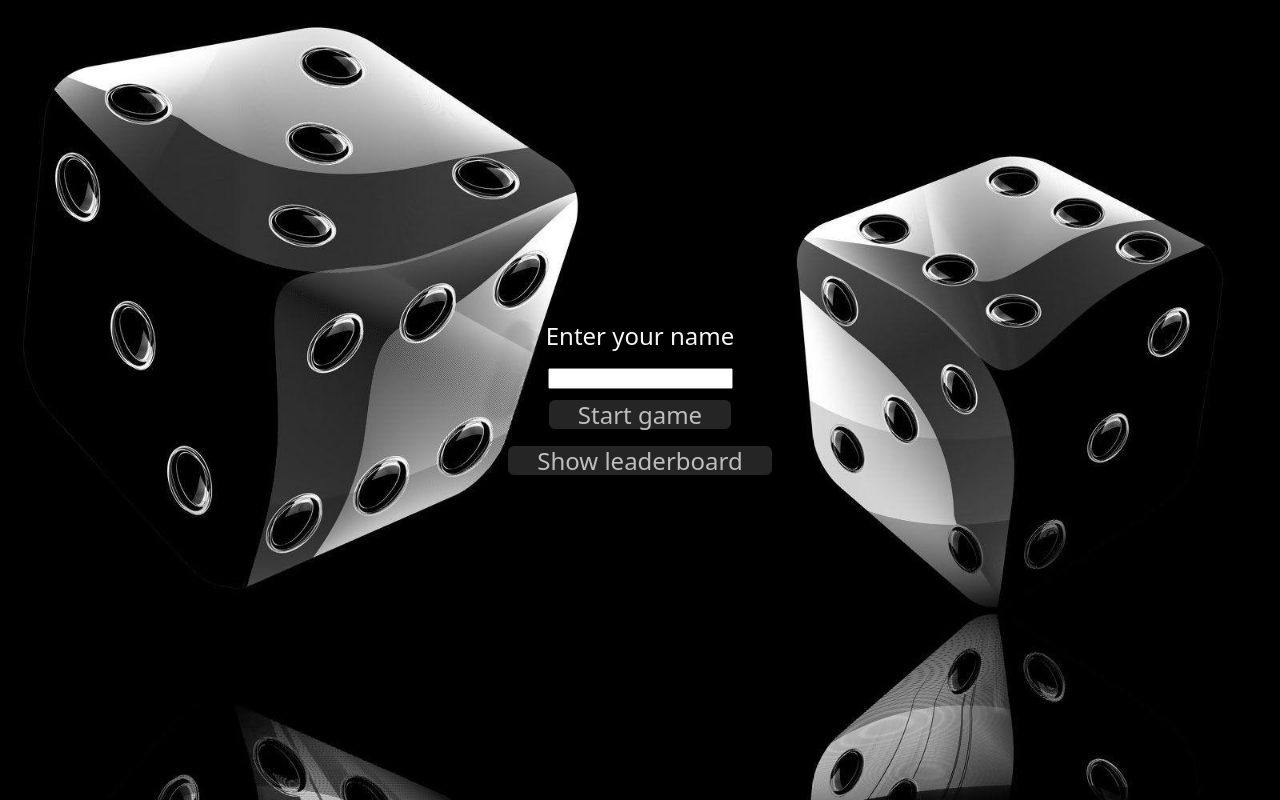
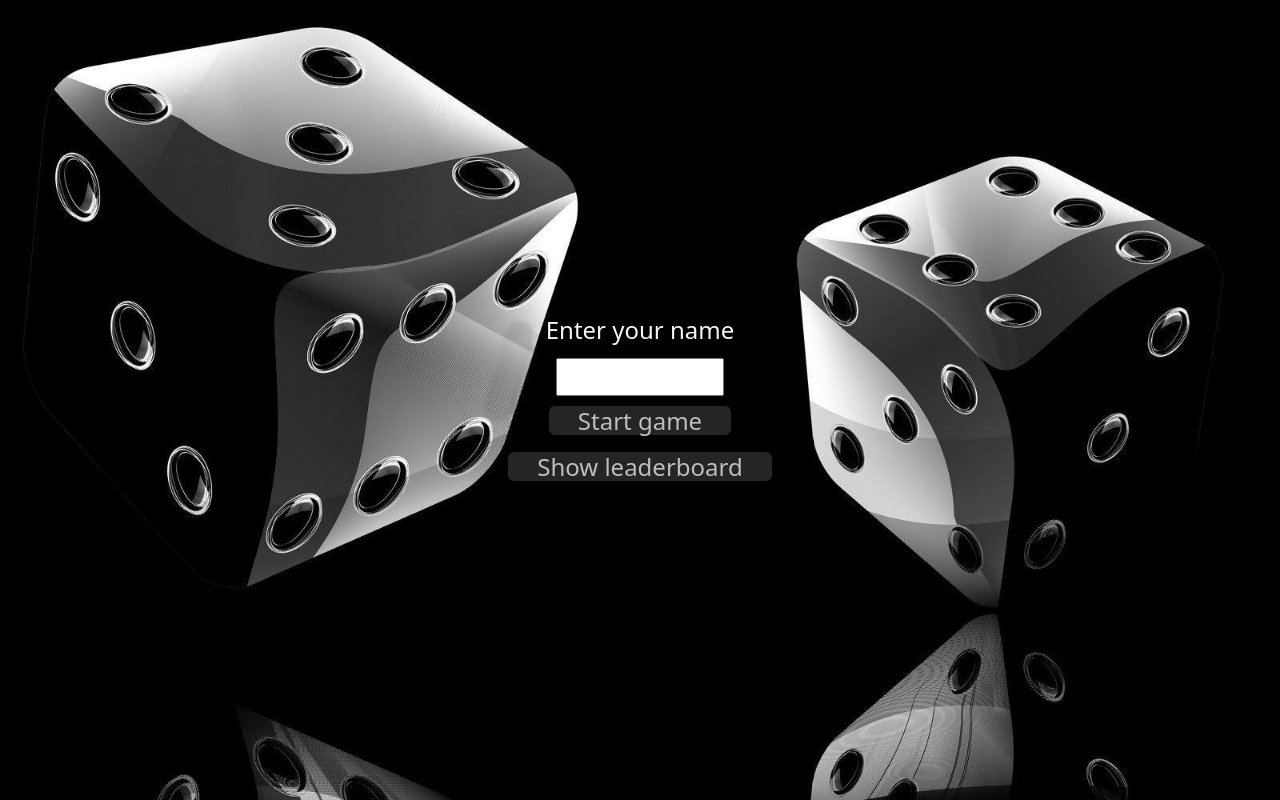
Before and after one commit to Jusaii/yatzy, a React (Vite) app: page / in a window 1280 px wide. Built offline with nearby package versions, Linux system fonts and the light colour scheme.

Commit message:
Automated commit

```diff
--- a/src/App.css
+++ b/src/App.css
@@ -8,29 +8,36 @@ body {
 
 }
 
-.gameover-table {
-    background-color: rgba(0, 0, 0, 0);
-    border: none;
+.nameinput-box {
+    width: 10rem;
+    height: 2rem;
+    text-align: center;
+    font-size: 1.5rem;
 }
 
 .leaderboard-table {
-    text-align: center; /* centers content inside the <td> */
+    text-align: center;
     color: white;
     border: none;
 }
 
 .leaderboard-table ul {
     color: white;
-    list-style: none; /* remove bullets */
-    padding-left: 0;   /* remove default padding */
-    margin: 0;         /* remove default margin */
-    display: inline-block; /* shrink to content width so it centers properly */
+    list-style: none;
+    padding-left: 0;
+    margin: 0;
+    display: inline-block;
     border: none;
 }
 
 .leaderboard-table li {
     color: white;
-    margin: 4px 0; /* optional spacing */
+    margin: 4px 0;
+    border: none;
+}
+
+.gameover-table {
+    background-color: rgba(0, 0, 0, 0);
     border: none;
 }
 
--- a/src/App.jsx
+++ b/src/App.jsx
@@ -178,7 +178,7 @@ const App = () => {
             </tr>
             <tr>
               <td className="gameover-table">
-                <input onChange={e => setName(e.target.value)} />
+                <input onChange={e => setName(e.target.value)} className="nameinput-box" />
               </td>
             </tr>
             <tr>
```
